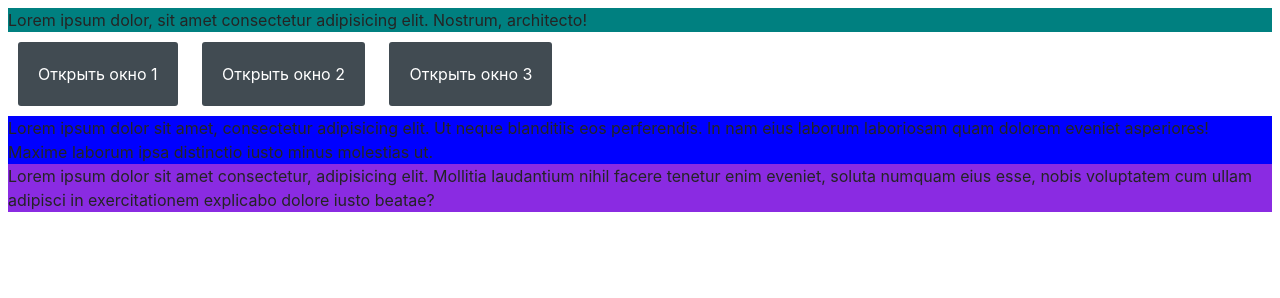
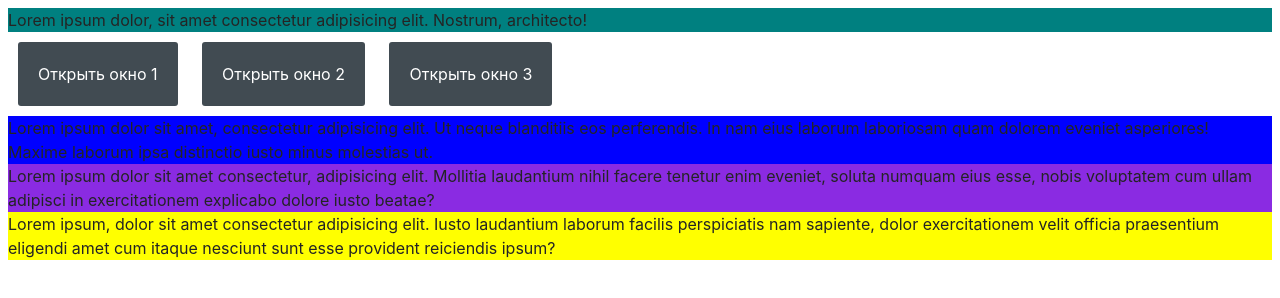
Before and after one commit to Kateryna4213/vanilla-app-project, a website built with Vite: page src/index.html in a window 1280 px wide. Built offline with nearby package versions, Linux system fonts and the light colour scheme.

Commit message:
solution

```diff
--- /dev/null
+++ b/src/css/solution.css
@@ -0,0 +1,3 @@
+.solution {
+  background-color: yellow;
+}
--- a/src/css/styles.css
+++ b/src/css/styles.css
@@ -9,6 +9,7 @@
 @import url('./header.css');
 @import url('./hero.css');
 @import url('./benefits.css');
+@import url('./solution.css');
 
 :root {
   font-family: Inter, Avenir, Helvetica, Arial, sans-serif;
--- a/src/index.html
+++ b/src/index.html
@@ -13,6 +13,7 @@
     <main>
       <load src="partials/hero.html" />
       <load src="partials/benefits.html" />
+      <load src="partials/solution.html" />
     </main>
     <script type="module" src="/main.js"></script>
   </body>
--- /dev/null
+++ b/src/partials/solution.html
@@ -0,0 +1,8 @@
+<section class="solution">
+  <p>
+    Lorem ipsum, dolor sit amet consectetur adipisicing elit. Iusto laudantium
+    laborum facilis perspiciatis nam sapiente, dolor exercitationem velit
+    officia praesentium eligendi amet cum itaque nesciunt sunt esse provident
+    reiciendis ipsum?
+  </p>
+</section>
```
